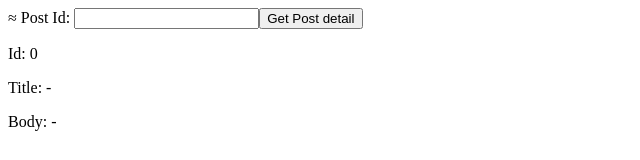
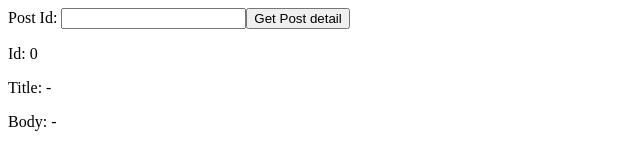
Before and after one commit to up1/course-reactjs-101, a React (Vite) app in the folder workshop/day02/: page / in a window 1280 px wide. Shown: the top 160 px of the page, without its empty margins (0-640 px from the left). Built offline with nearby package versions, Linux system fonts and the light colour scheme.

Commit message:
Get post id from text field

```diff
--- a/workshop/day02/src/components/SearchBox.jsx
+++ b/workshop/day02/src/components/SearchBox.jsx
@@ -1,16 +1,23 @@
+import { useState } from 'react';
+import PropTypes from 'prop-types';
+
 const SearchBox = (props) => {
+    const [postId, setPostId] = useState(0)
 
     function xyz() {
-      // TODO: Get post id from input
-      props.callback(123)
+      props.callback(postId)
     }
 
     return (
-      <div>≈
-        Post Id: <input type="text" />
+      <div>
+        Post Id: <input type="text" onChange={(e) => setPostId(e.target.value)} />
         <button onClick={xyz}>Get Post detail</button>
       </div>
     )
   }
 
+SearchBox.propTypes = {
+  callback: PropTypes.func.isRequired
+};
+
 export default SearchBox
```
